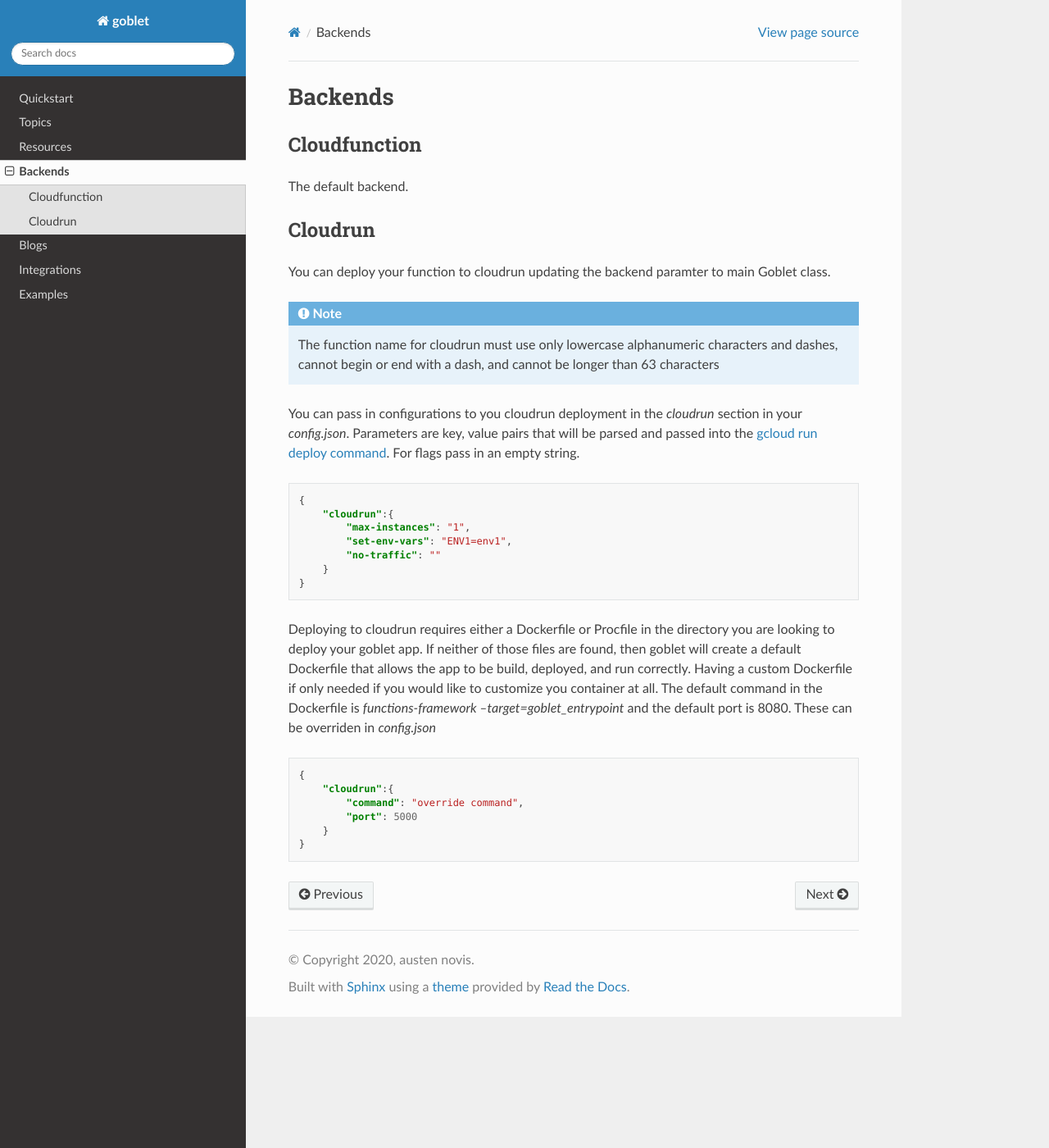
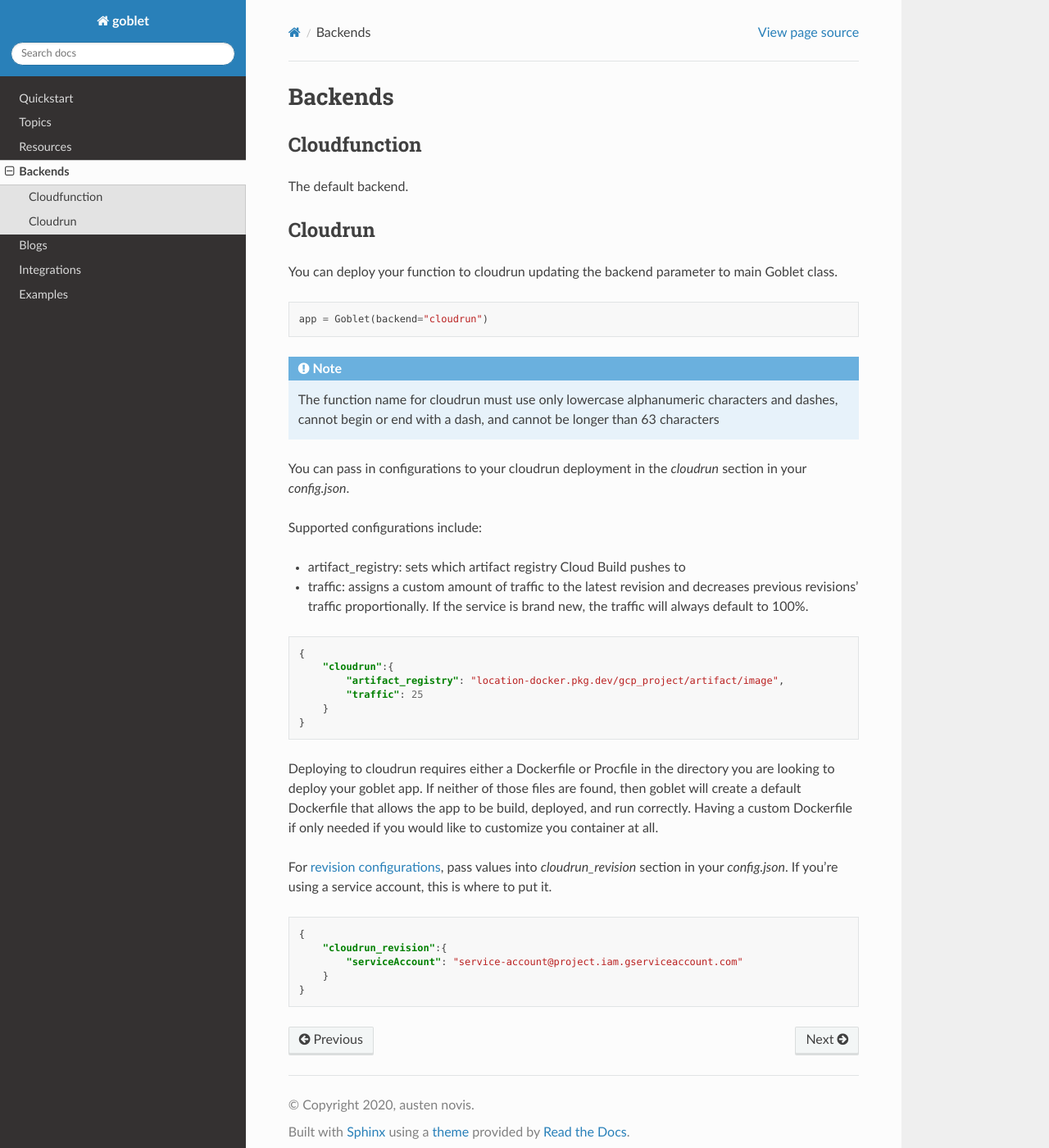
Before and after one commit to goblet/goblet, a Sphinx documentation site: the page built from docs/source/backends.rst, in a window 1280 px wide and 1400 px high. Shown: the whole window at 82% size. Built offline with Sphinx 7.4.7 and the Read the Docs theme 2.0.0, drawn with Linux system fonts in a browser that asks for light colours.

Commit message:
artifact registry override and docs update

```diff
--- a/docs/source/backends.rst
+++ b/docs/source/backends.rst
@@ -10,38 +10,41 @@ The default backend.
 Cloudrun
 ^^^^^^^^
 
-You can deploy your function to cloudrun updating the backend paramter to main Goblet class.
+You can deploy your function to cloudrun updating the backend parameter to main Goblet class.
 
-.. code::python
+.. code:: python
 
     app = Goblet(backend="cloudrun")
 
 .. note::
     The function name for cloudrun must use only lowercase alphanumeric characters and dashes, cannot begin or end with a dash, and cannot be longer than 63 characters
 
-You can pass in configurations to you cloudrun deployment in the `cloudrun` section in your `config.json`. Parameters are
-key, value pairs that will be parsed and passed into the `gcloud run deploy command <https://cloud.google.com/sdk/gcloud/reference/run/deploy>`__. For flags pass in an empty string.
+You can pass in configurations to your cloudrun deployment in the `cloudrun` section in your `config.json`.
+
+Supported configurations include:
+
+- artifact_registry: sets which artifact registry Cloud Build pushes to
+- traffic: assigns a custom amount of traffic to the latest revision and decreases previous revisions' traffic proportionally. If the service is brand new, the traffic will always default to 100%.
 
 .. code:: json
 
     {
         "cloudrun":{
-            "max-instances": "1",
-            "set-env-vars": "ENV1=env1",
-            "no-traffic": ""
+            "artifact_registry": "location-docker.pkg.dev/gcp_project/artifact/image",
+            "traffic": 25
         }
     }
 
 Deploying to cloudrun requires either a Dockerfile or Procfile in the directory you are looking to deploy your goblet app. If neither
 of those files are found, then goblet will create a default Dockerfile that allows the app to be build, deployed, and run correctly.
-Having a custom Dockerfile if only needed if you would like to customize you container at all. The default command in the Dockerfile
-is `functions-framework --target=goblet_entrypoint` and the default port is 8080. These can be overriden  in `config.json`
+Having a custom Dockerfile if only needed if you would like to customize you container at all.
+
+For `revision configurations <https://cloud.google.com/run/docs/reference/rest/v2/projects.locations.services#RevisionTemplate>`__, pass values into `cloudrun_revision` section in your `config.json`. If you're using a service account, this is where to put it.
 
 .. code:: json
 
     {
-        "cloudrun":{
-            "command": "override command",
-            "port": 5000
+        "cloudrun_revision":{
+            "serviceAccount": "service-account@project.iam.gserviceaccount.com"
         }
     }
```
Also changed, not shown: docs/source/topics.rst (+13 -5 lines), 14 other files.
